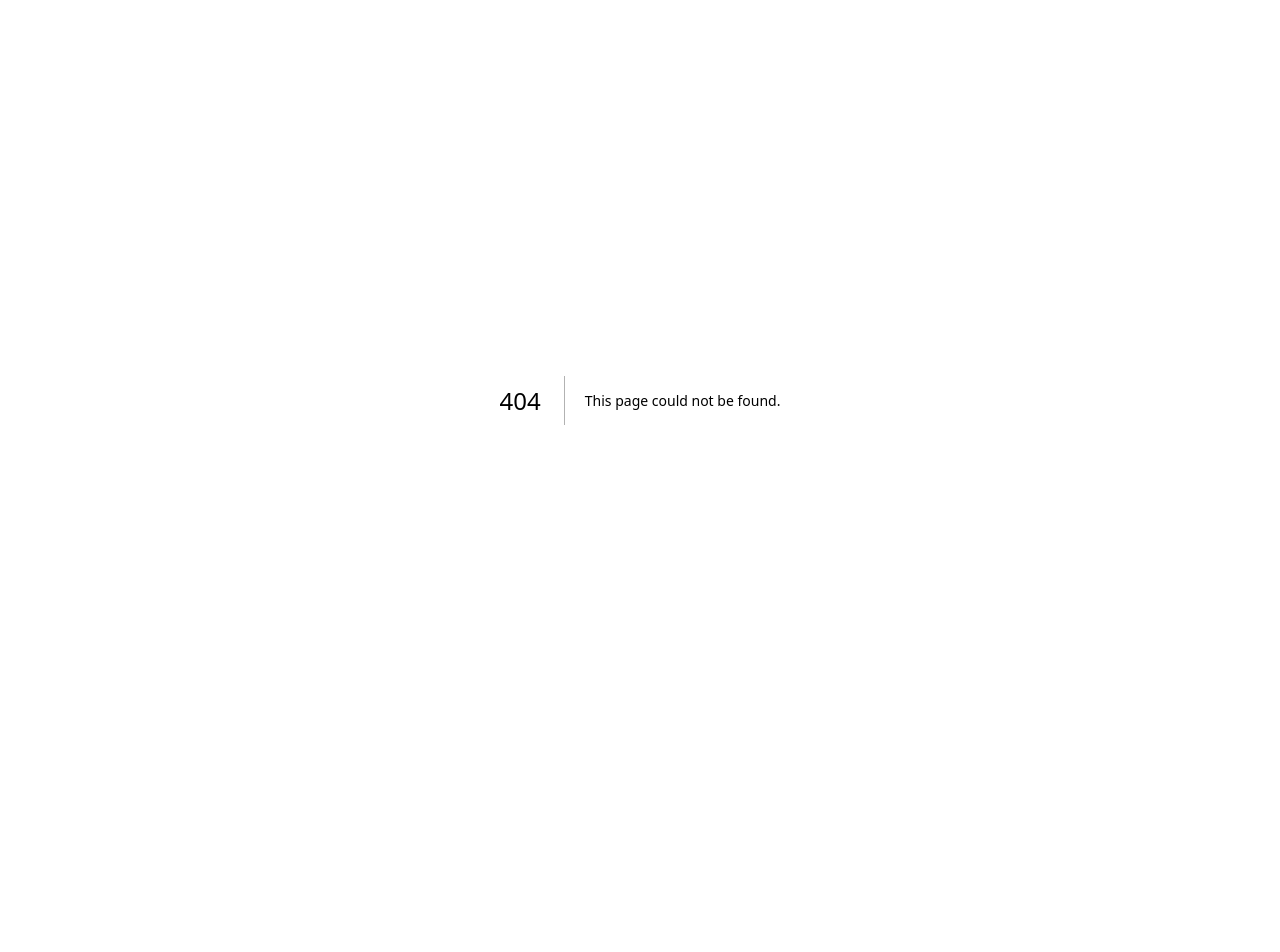
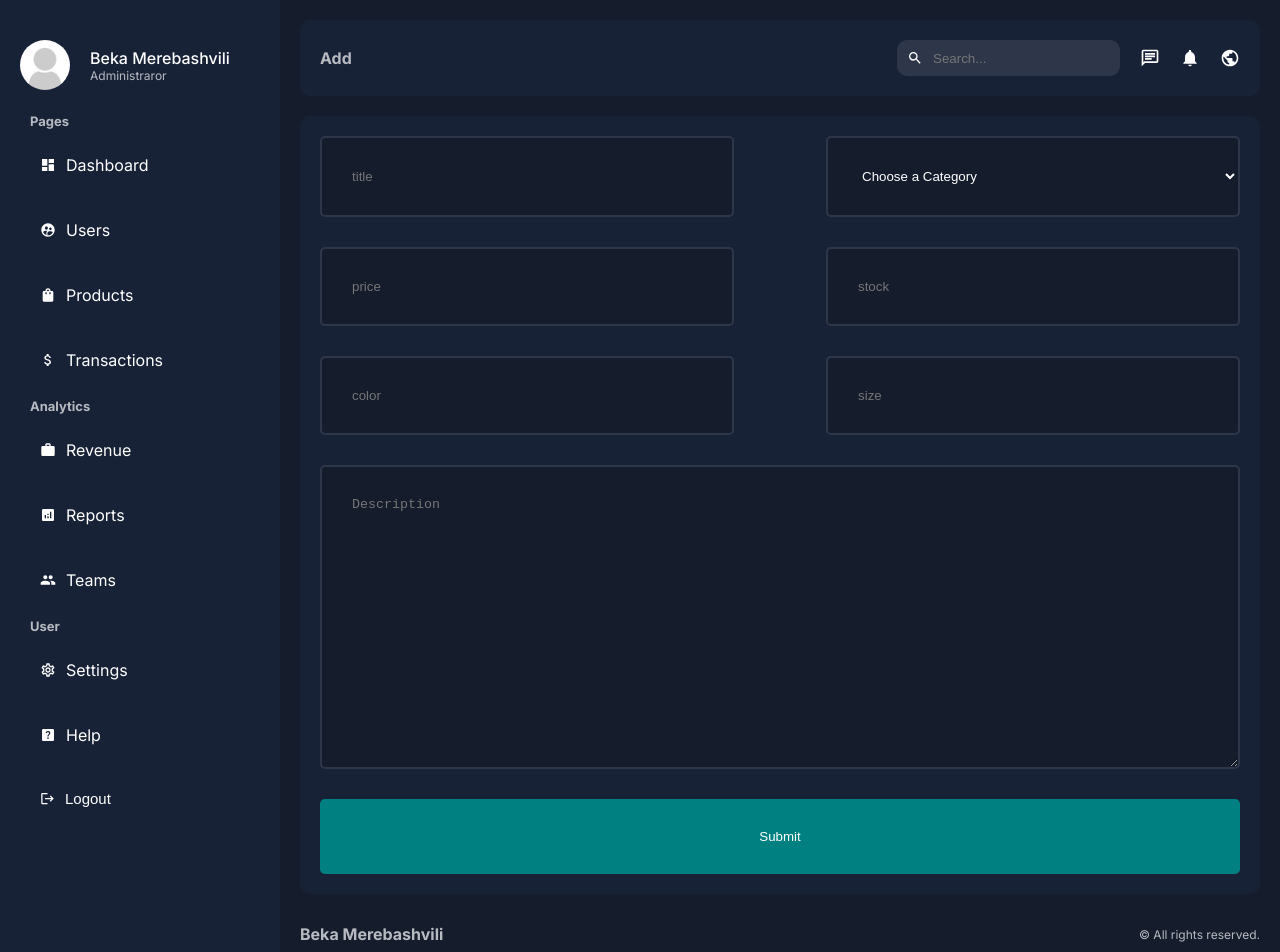
Before and after one commit to Beka-Merebashvili/admin-dashboard, a Next.js app: page /dashboard/products/add in a window 1280 px wide. Before the commit this address had no page. Shown: the top 952 px of the page. Before the commit the page ends 800 px from the top, so only its background shows below. Built offline with nearby package versions, Linux system fonts and the light colour scheme.

Commit message:
make add product form

```diff
--- /dev/null
+++ b/app/dashboard/products/add/page.jsx
@@ -0,0 +1,31 @@
+import styles from "@/app/ui/dashboard/products/addProduct/addProduct.module.css";
+
+const AddProductPage = () => {
+  return (
+    <div className={styles.container}>
+      <form className={styles.form}>
+        <input type="text" placeholder="title" name="title" required />
+        <select name="cat" id="cat">
+          <option value="general">Choose a Category</option>
+          <option value="kitchen">Kitchen</option>
+          <option value="phone">Phone</option>
+          <option value="computer">Computer</option>
+        </select>
+        <input type="number" placeholder="price" name="price" required />
+        <input type="number" placeholder="stock" name="stock" required />
+        <input type="text" placeholder="color" name="color" />
+        <input type="text" placeholder="size" name="size" />
+        <textarea
+          required
+          name="desc"
+          id="desc"
+          rows="16"
+          placeholder="Description"
+        ></textarea>
+        <button type="submit">Submit</button>
+      </form>
+    </div>
+  );
+};
+
+export default AddProductPage;
--- /dev/null
+++ b/app/ui/dashboard/products/addProduct/addProduct.module.css
@@ -0,0 +1,41 @@
+.container {
+    background-color: var(--bgSoft);
+    padding: 20px;
+    border-radius: 10px;
+    margin-top: 20px;
+  }
+
+  .form {
+    display: flex;
+    flex-wrap: wrap;
+    justify-content: space-between;
+  }
+
+  .form input,
+  .form textarea,
+  .form select {
+    padding: 30px;
+    background-color: var(--bg);
+    color: var(--text);
+    border: 2px solid #2e374a;
+    border-radius: 5px;
+    margin-bottom: 30px;
+  }
+
+  .form input, .form select {
+    width: 45%;
+  }
+
+  .form textarea{
+    width: 100%;
+  }
+
+  .form button{
+    width: 100%;
+    padding: 30px;
+    background-color: #008080;
+    color: var(--text);
+    border: none;
+    border-radius: 5px;
+    cursor: pointer;
+  }
```
